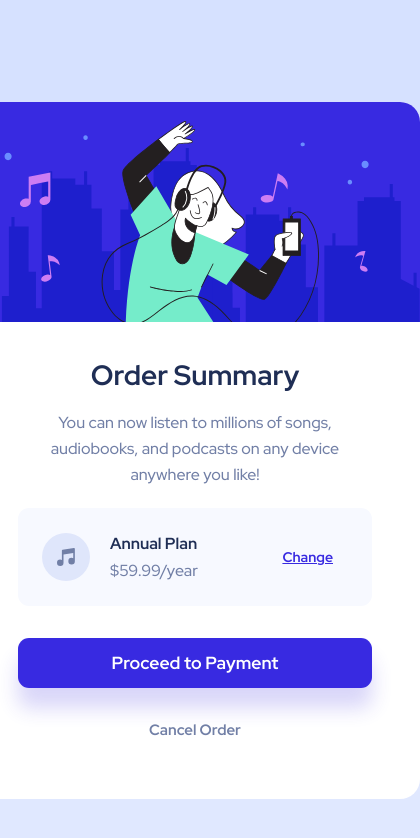
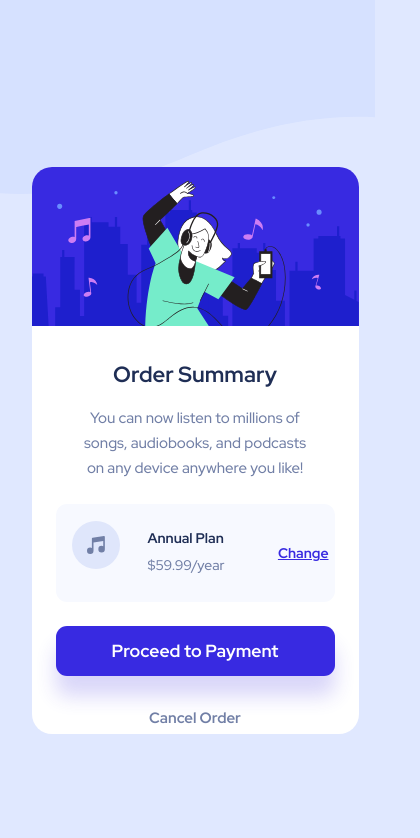
Before and after one commit to MakoDoli/Order-summary-component, a plain HTML site: page index.html in a window 390 px wide. Shown: the whole page, 420 px wide, since content can reach past the window. Drawn offline with Linux system fonts and the light colour scheme.

Commit message:
Add files via upload

```diff
--- a/style.css
+++ b/style.css
@@ -142,3 +142,53 @@ p > a:hover {
 .payment:hover {
   background-color: #766cf1;
 }
+
+@media screen and (max-width: 480px) {
+  .summary-container {
+    height: 567px;
+    width: 327px;
+  }
+  h1 {
+    font-size: 22px;
+    height: 29.11px;
+  }
+
+  h2 {
+    font-size: 15px;
+    line-height: 25px;
+  }
+  .plan-text {
+    font-size: 14px;
+    line-height: 18.52px;
+  }
+  .music {
+    width: 100%;
+  }
+  .icon {
+    position: absolute;
+    top: 17px;
+    left: 16px;
+    height: 48px;
+  }
+  body {
+    background-image: url(./images/pattern-background-mobile.svg);
+  }
+  .summary-plan {
+    margin: 0 24px 24px 24px;
+  }
+  .price {
+    font-size: 14px;
+    line-height: 19px;
+  }
+  .payment {
+    height: 50px;
+    width: 279px;
+
+    font-weight: 900;
+    font-size: 15px;
+    line-height: 19px;
+  }
+  .change-plan {
+    right: 6px;
+  }
+}
```
